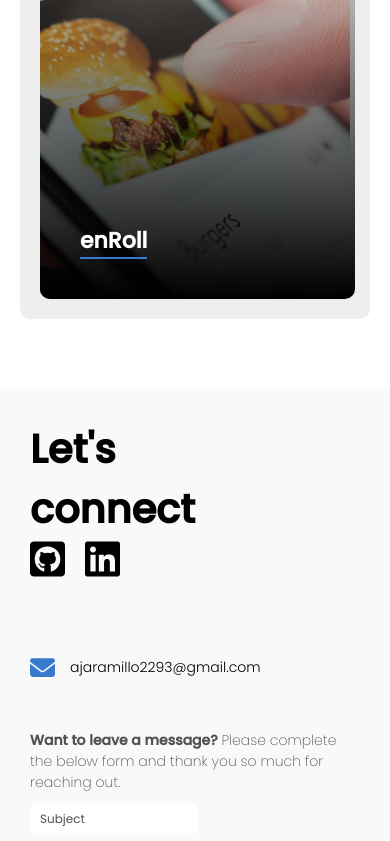
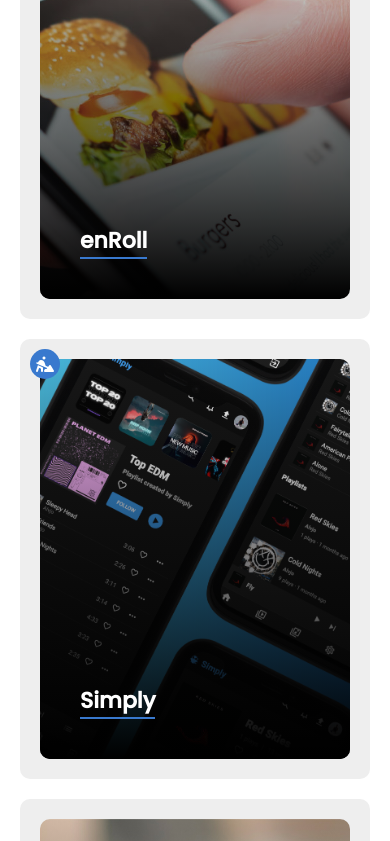
Before and after one commit to ajaramillo6/ajswebsite, a React (Create React App) app: page /portfolio in a window 390 px wide. Shown: the part 1156-1997 px from the top of the page. Built offline with nearby package versions, Linux system fonts and the light colour scheme.

Commit message:
add more responsive styling

```diff
--- a/src/components/projectCard/projectCard.css
+++ b/src/components/projectCard/projectCard.css
@@ -84,6 +84,20 @@
     display: flex;
     align-items: center;
     justify-content: center;
+}
+
+.projectCard-img{
+    width: 100%;
+    height: 100%;
+    object-fit: cover;
+    border-radius: 10px;
+}
+
+.portfolioCard-img{
+    width: 100%;
+    height: 100%;
+    object-fit: cover;
+    border-radius: 10px;
 }
 
 .projectCard-img{
@@ -201,14 +215,37 @@
     transform: scale(1.05);
 }
 
-@media screen and (max-width: 414px){
+@media screen and (max-width: 1350px){
+    .portfolioCard{
+        position: static;
+        width: 400px;
+    }
+
+    .portfolioCard-img-container{
+        height: 400px;
+        width: 400px;
+    }
+
+    .portfolioCard-img{
+        width: 90%;
+    }
+
+    .portfolioCard-info{
+        width: 95%;
+    }
+
+    .portfolioCard-overview{
+        display: none;
+    }
+}
+
+@media screen and (max-width: 1000px){
     .projectCard{
         position: static;
         width: 100%;
     }
 
     .portfolioCard{
-        position: static;
         width: 100%;
     }
 
@@ -226,14 +263,21 @@
     }
 
     .portfolioCard-img-container{
-        height: 400px;
         width: 100%;
+    }
+
+    .projectCard-img{
+        width: 90vw;
+    }
+
+    .portfolioCard-img{
+        width: 90vw;
     }
 
     .projectCard-info{
         opacity: 100%;
         height: 90%;
-        width: 90%;
+        width: 95%;
         left: 20px;
         bottom: 20px;
     }
@@ -241,7 +285,7 @@
     .portfolioCard-info{
         opacity: 100%;
         height: 91%;
-        width: 90%;
+        width: 95%;
         left: 20px;
         bottom: 20px;
     }
@@ -251,12 +295,28 @@
         left: 40px;
     }
 
-    .portfolioCard-overview{
-        display: none;
-    }
-
     .projectCard-bottom{
         bottom: 20px;
         right: 20px;
     }
 }
+
+@media screen and (max-width: 414px){
+
+    .projectCard-img{
+        width: 100%;
+    }
+
+    .portfolioCard-img{
+        width: 100%;
+    }
+
+    .projectCard-info{
+        width: 88.5%;
+    }
+
+    .portfolioCard-info{
+        width: 88.5%;
+    }
+
+}
--- a/src/components/projects/projects.css
+++ b/src/components/projects/projects.css
@@ -7,7 +7,7 @@
     padding: 50px 20px;
     overflow: hidden;
     position: relative;
-    height: 800px;
+    height: 820px;
     display: flex;
     flex-direction: column;
     align-items: center;
@@ -90,14 +90,30 @@
     font-weight: bold;
     width: 140px;
     transition: all 0.5s linear;
-    margin-top: 580px;
+    margin-top: 620px;
 }
 
 .projects-button:hover{
     padding: 10px 18px;
 }
 
-@media screen and (max-width: 414px){
+@media screen and (max-width: 1350px){
+
+    .projects-list{
+        gap: 450px;
+        margin-left: 150px;
+    }
+}
+
+@media screen and (max-width: 1200px){
+
+    .projects-list{
+        gap: 500px;
+        margin-left: 50px;
+    }
+}
+
+@media screen and (max-width: 1000px){
 
     .projects-wrapper{
         padding: 50px 20px;
--- a/src/components/singleProject/singleProject.css
+++ b/src/components/singleProject/singleProject.css
@@ -298,7 +298,7 @@
     -webkit-box-orient: vertical;
 }
 
-@media screen and (max-width: 414px){
+@media screen and (max-width: 1000px){
 
     .singleProjectTitle{
         font-size: 30px;
@@ -342,6 +342,8 @@
     }
 
     .singleProject-goals{
+        align-items: center;
+        justify-content: center;
     }
 
     .singleProject-additional-container{
--- a/src/data.js
+++ b/src/data.js
@@ -26,6 +26,48 @@
 ]
 
 export const projects = [
+    {
+        id: 6,
+        cat: "Web-development",
+        title: "Simply",
+        status: "incomplete",
+        img: "./img/simply.png",
+        video: "",
+        overview: "Music streaming website where users can post multiple tracks at the same time and create multiple playlists. Uses JWT authentication, password encryption (bcrypt), email OTP verification and other methods to secure user's information.",
+        designGoals:[["fa-solid fa-sitemap","Simple Process Flow", "Ability to upload and update multiple tracks with one click makes it very easy to maintain playlists."],["fa-solid fa-shield","Data Security", "Uses JWT authentication, password encryption (bcrypt), email OTP verification and other methods to secure user's information."],["fa-solid fa-desktop","Responsive Design", "Designed to be adaptable to all web platforms."],["fa-solid fa-chart-line","Provide Analytics", "Insight page provides analytics for the user. Administrative user has limited permissions, but it able to easily maintain different account's data."]],
+        additionalPic: "../img/simply-add.png",
+        tools: ["MERN Stack App", "Axios", "Firebase", "Material-ui", "Redux", "Styled-Components", "Google charts"],
+        link: "",
+        githubLink: "https://github.com/ajaramillo6/song-proof-app",
+    },
+    {
+        id: 5,
+        cat: "Web-development",
+        title: "Backpack",
+        status: "in-process",
+        img: "./img/ex1.jpg",
+        video: "https://drive.google.com/file/d/1lxQXSL0XTLOxkqVipisovul8YdeWQGoj/preview",
+        overview: "Created a travel blog website which allows registered users to create their own posts from different trips they’ve been on. Each post can include multiple images and links, making easy for the reader to visualize the location(s) and navigate to related pages via the links provided. If the reader prefers reading with a dark background, the 'Dark Mode' option is available. Unregistered users can subscribe to leave comments and likes on different posts.",
+        designGoals:[["fa-solid fa-sitemap","Simple Process Flow","Ability to add or delete post sections before uploading final post. Instructions are provided for adding links to different words of the post."],["fa-solid fa-images","Multiple Pictures & Links per Post","Ability to add more than one image per post and add as many links as needed."],["fa-solid fa-desktop","Responsive Design","Designed to be adaptable to all web platforms."], ["fa-solid fa-shield", "Data Security", "Utilizes bcrypt encryption to protect user's password."]],
+        additionalPic: "../img/backpack-add.png",
+        tools: ["MERN Stack App", "Axios", "Context", "Cloudinary"],
+        link: "",
+        githubLink: "https://github.com/ajaramillo6/travel",
+    },
+    {
+        id: 4,
+        cat: "Web-development",
+        title: "enRoll",
+        status: "in-process",
+        img: "./img/ex5.jpg",
+        video: "https://drive.google.com/file/d/1xtaXzjEC3xMboMd-Thz85Mu8hkQRihhn/preview",
+        overview: "This food truck business website allows users to purchase food securely using Paypal. Users can select multiple items from the menu and have additional toppings added. There is an admin page where the website owner can modify the menu as needed by creating new items or deleting obsolete ones. The admin page also allows the selection of ‘Featured’ items to have those be promoted on the home page. Each item containing peanuts or spicy sauce contains an icon for the consumer’s knowledge.",
+        designGoals:[["fa-solid fa-sitemap","Simple Process Flow", "Ability to order menu items and add sides. Updates provided to customer on the order status."],["fa-solid fa-desktop","Responsive Design","Designed to be adaptable to all web platforms."],["fa-solid fa-shield", "Data Security", "Utilizes bcrypt encryption to protect user's password. Paypal API utilized for secure credit card payments or through the Paypal account."],["fa-solid fa-unlock","Administrative tools","Provided access to control menu information."]],
+        additionalPic: "../img/enroll-add.png",
+        tools: ["MongoDB", "NextJs", "Axios", "Redux", "Paypal API", "Google Maps API"],
+        link: "",
+        githubLink: "https://github.com/ajaramillo6/enroll2",
+    },
     {
         id: 3,
         cat: "Web-development",
--- a/src/pages/portfolio/Portfolio.jsx
+++ b/src/pages/portfolio/Portfolio.jsx
@@ -1,7 +1,7 @@
 import "./portfolio.css";
 import { projects } from "../../data";
 import ProjectCard from "../../components/projectCard/ProjectCard";
-import { useContext, useState } from "react";
+import { useContext, useEffect, useState } from "react";
 import { ThemeContext } from '../../context';
 // import { Fade } from "react-reveal";
 
--- a/src/pages/portfolio/portfolio.css
+++ b/src/pages/portfolio/portfolio.css
@@ -36,10 +36,10 @@
     padding: 20px;
     margin-left: 40px;
     margin-right: 170px;
+    width: 500vw;
     align-items: center;
     overflow-x: scroll;
     transition: all 0.5s ease-in-out;
-    width: 170vw;
     left: 0;
     right: 0;
     margin-top: 80px;
@@ -68,7 +68,11 @@
     background-color: rgba(0, 0, 0, 0.75);
   }
 
-  @media screen and (max-width: 414px){
+
+  @media screen and (max-width: 1350px){
+
+    .portfolio{
+    }
 
     .portfolio-wrapper{
         padding: 50px 20px;
@@ -76,20 +80,30 @@
         color: var(--text-primary);
     }
 
-    .portfolio-title{
-        font-size: 30px;
-    }
-
     .portfolio-list{
         padding: 20px;
         margin: 0px;
         width: 100%;
         position: static;
-        flex-direction: column;
         gap: 20px;
+        flex-wrap: wrap;
+        display: flex;
+        align-items: center;
+        justify-content: center;
     }
 
     .portfolio-arrowLeft, .portfolio-arrowRight{
         display: none;
     }
 }
+
+  @media screen and (max-width: 1000px){
+
+    .portfolio-title{
+        font-size: 30px;
+    }
+
+    .portfolio-list{
+        flex-direction: column;
+    }
+}
```
